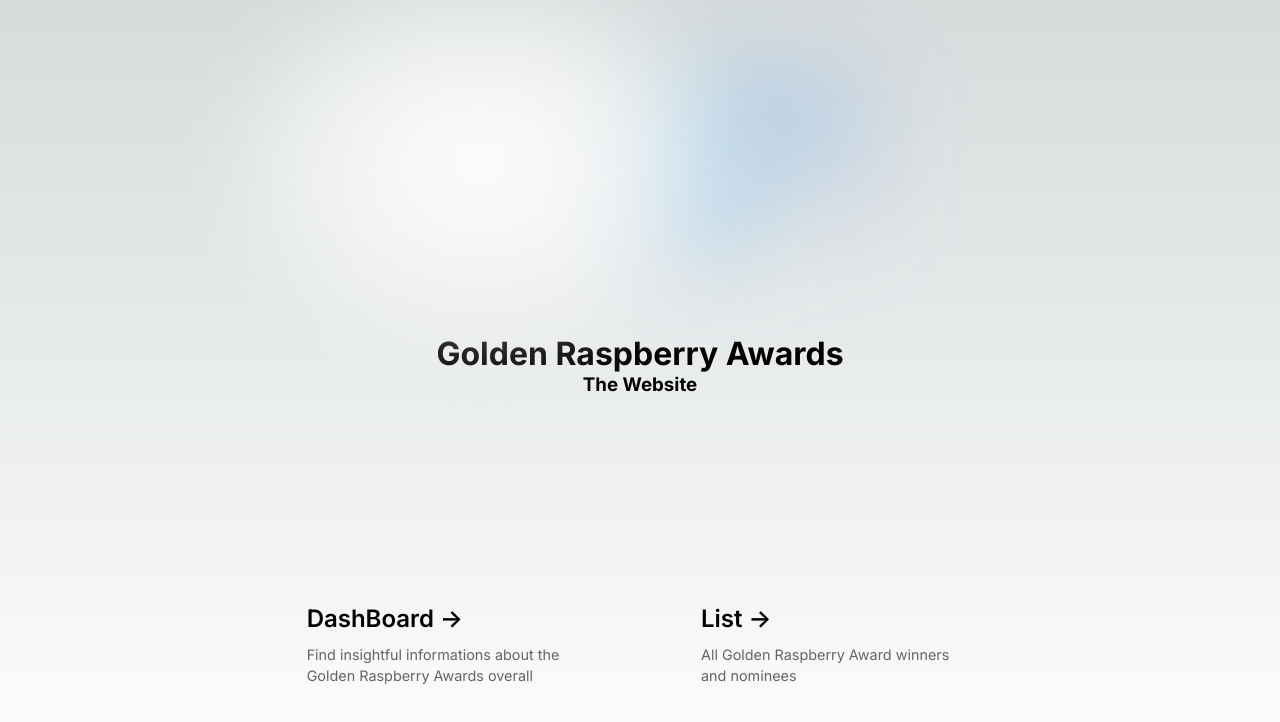
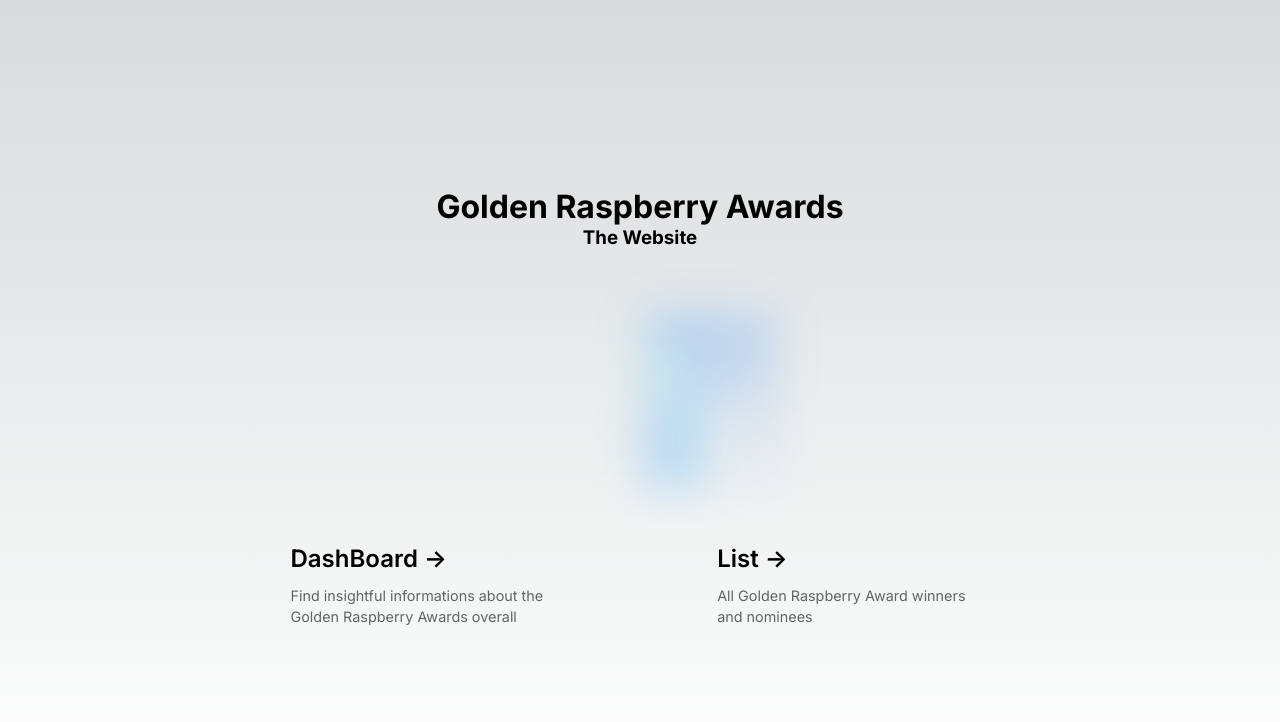
Before and after one commit to bkpedrosuper/golden-raspberry-awards-frontend, a Next.js app: page / in a window 1280 px wide. Shown: the top 722 px of the page. Built offline with nearby package versions, Linux system fonts and the light colour scheme.

Commit message:
fixing styles and applying eslint

```diff
--- a/src/app/page.module.css
+++ b/src/app/page.module.css
@@ -1,10 +1,10 @@
 .main {
   display: flex;
   flex-direction: column;
-  justify-content: space-between;
+  justify-content: space-around;
   align-items: center;
-  padding: 6rem;
-  min-height: 100vh;
+  padding: 2rem;
+  height: 100vh;
 }
 
 .page {
@@ -26,9 +26,6 @@
 }
 
 .menus {
-  display: flex;
-  justify-content: space-evenly;
-  align-items: center;
   width: 80%;
 }
 
@@ -37,8 +34,7 @@
   display: flex;
   flex-direction: column;
   align-items: center;
-  margin-bottom: 5rem;
-  padding: 4rem;
+  padding: 2rem;
 }
 
 .table_list {
@@ -96,6 +92,8 @@
 }
 
 .card {
+  display: flex;
+  justify-content: center;
   padding: 1rem 1.2rem;
   border-radius: var(--border-radius);
   background: rgba(var(--card-rgb), 0);
@@ -135,27 +133,19 @@
   padding: 4rem 0;
 }
 
-.center::before {
-  background: var(--secondary-glow);
-  border-radius: 50%;
-  width: 480px;
-  height: 360px;
-  margin-left: -400px;
-}
-
-.center::after {
+.main::after {
   background: var(--primary-glow);
-  width: 240px;
+  width: 140px;
   height: 180px;
   z-index: -1;
 }
 
-.center::before,
-.center::after {
+.main::before,
+.main::after {
   content: "";
   left: 50%;
   position: absolute;
-  filter: blur(45px);
+  filter: blur(20px);
   transform: translateZ(0);
 }
 
--- a/src/app/page.tsx
+++ b/src/app/page.tsx
@@ -1,20 +1,13 @@
 import styles from './page.module.css'
 import Link from 'next/link'
+import Grid from '@mui/material/Grid';
 
 export default function Home() {
   return (
     <main className={styles.main}>
 
-      <div className={styles.center}>
-        {/* <Image
-          className={styles.logo}
-          src="/the-razzies.jpg"
-          alt="Golden Raspberry Awards Logo"
-          width={560}
-          height={300}
-          priority
-        /> */}
-      </div>
+      {/* <div className={styles.center}>
+      </div> */}
 
       <div className={styles.page_title}>
         <h1>Golden Raspberry Awards</h1>
@@ -22,8 +15,8 @@
 
       </div>
 
-      <div className={styles.menus}>
-
+      <Grid container spacing={8} justifyContent="center">
+        <Grid item xs={12} sm={6} md={4} lg={4} xl={4}>
           <div
             className={styles.card}
             rel="noopener noreferrer"
@@ -38,6 +31,9 @@
             </Link>
           </div>
 
+        </Grid>
+
+        <Grid item xs={12} sm={6} md={4} lg={4} xl={4}>
           <div
             className={styles.card}
             rel="noopener noreferrer"
@@ -52,7 +48,10 @@
             </Link>
         </div>
 
-      </div>
+        </Grid>
+
+      </Grid>
+
     </main>
   )
 }
```
Lines whose indentation alone changed are shown as unchanged.
